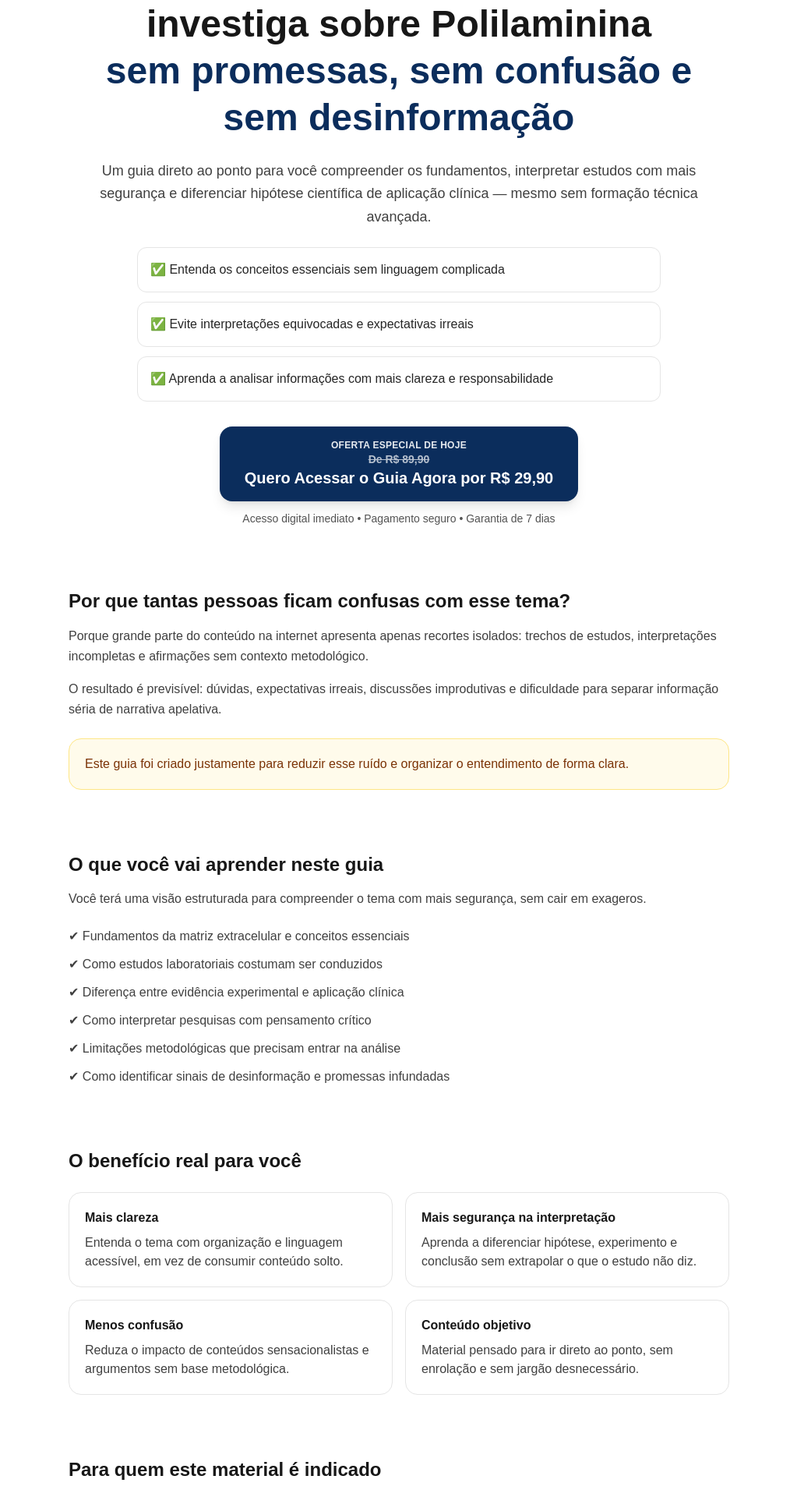
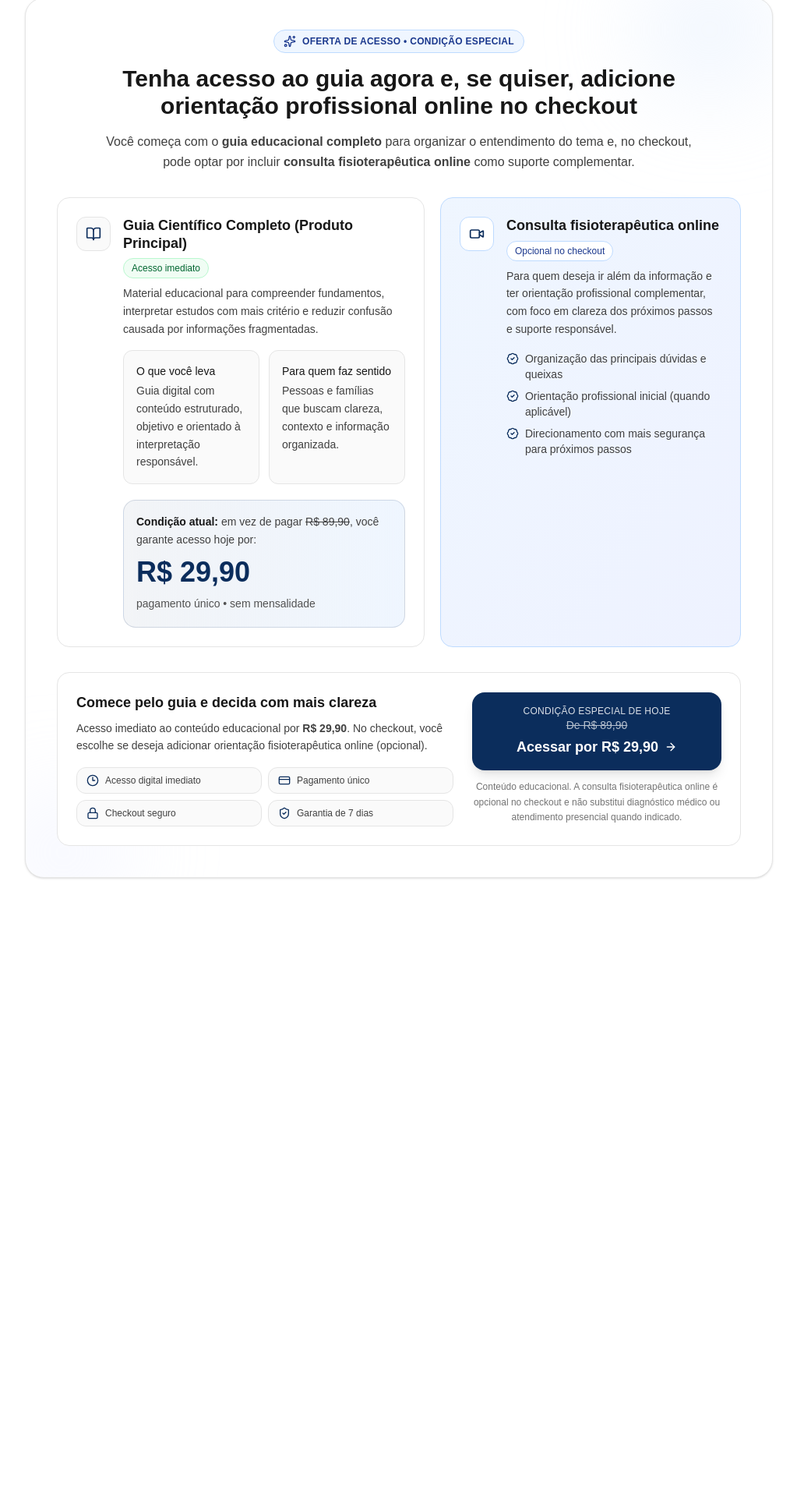
Before and after one commit to leandrotnorio/quiz-polilaminina, a Next.js app: page /oferta in a window 1280 px wide. Shown: the part 609-2529 px from the top of the page at 78% size, without its empty margins (128-1151 px from the left). After the commit the page ends 1799 px from the top, so only its background shows below. Built offline with nearby package versions, Linux system fonts and the light colour scheme; no server answers.

Commit message:
alt na LP

```diff
--- a/package.json
+++ b/package.json
@@ -9,6 +9,7 @@
     "lint": "eslint"
   },
   "dependencies": {
+    "lucide-react": "^0.575.0",
     "next": "16.1.6",
     "react": "19.2.3",
     "react-dom": "19.2.3"
--- a/src/app/oferta/page.tsx
+++ b/src/app/oferta/page.tsx
@@ -3,6 +3,7 @@
 import { useEffect } from "react";
 import { track } from "@/lib/pixel";
 import Image from "next/image";
+import { ArrowRight, BadgeCheck, BookOpen, Clock3, CreditCard, ShieldCheck, Sparkles, Video, Lock } from "lucide-react";
 
 const CHECKOUT_URL = "https://pay.kiwify.com.br/loqdJoT";
 
@@ -16,12 +17,15 @@ export default function OfertaPage() {
     window.location.href = CHECKOUT_URL;
   }
 
+
+
   return (
-    <main className="mx-auto max-w-4xl px-6 py-16">
+    <main className="mx-auto max-w-5xl px-4 py-12 sm:px-6 sm:py-16 lg:px-8">
 
       {/* HERO */}
-      <section className="text-center">
-    <div className="relative w-full h-[400px] rounded-3xl overflow-hidden shadow-xl">
+      <section className="mt-16 sm:mt-20 text-center">
+
+        <div className="relative w-full h-[400px] rounded-3xl overflow-hidden shadow-xl">
       <Image
         src="/imagem-seguro.png"
         alt="Guia sobre Polilaminina e matriz extracelular"
@@ -36,255 +40,198 @@ export default function OfertaPage() {
       Material educacional • Linguagem acessível • Baseado em interpretação científica responsável
     </div>
 
-    <h1 className="mt-6 text-4xl font-bold leading-tight md:text-5xl">
-      Entenda o que a ciência realmente investiga sobre Polilaminina
-      <span className="block text-[#0B2D5C]">
-        sem promessas, sem confusão e sem desinformação
-      </span>
-    </h1>
+        <div className="relative overflow-hidden rounded-2xl sm:rounded-3xl border border-neutral-200 bg-white p-4 shadow-sm sm:p-6 lg:p-10">
+          {/* efeitos visuais sutis */}
+          <div className="pointer-events-none absolute -top-10 right-0 h-28 w-28 rounded-full bg-blue-100/50 blur-3xl sm:h-40 sm:w-40" />
+          <div className="pointer-events-none absolute -bottom-10 -left-6 h-24 w-24 rounded-full bg-indigo-100/40 blur-3xl sm:h-36 sm:w-36" />
 
-    <p className="mt-6 text-lg text-neutral-700 leading-relaxed max-w-3xl mx-auto">
-      Um guia direto ao ponto para você compreender os fundamentos, interpretar estudos com mais segurança
-      e diferenciar hipótese científica de aplicação clínica — mesmo sem formação técnica avançada.
-    </p>
+          {/* Header */}
+          <div className="relative mx-auto max-w-3xl">
+            <div className="inline-flex flex-wrap items-center justify-center gap-2 rounded-full border border-blue-200 bg-blue-50 px-3 py-1.5 text-[10px] font-semibold uppercase tracking-wide text-blue-900 sm:text-xs">
+              <Sparkles className="h-4 w-4 shrink-0" />
+              <span>Oferta de acesso • condição especial</span>
+            </div>
 
-    <div className="mt-6 grid gap-3 text-left max-w-2xl mx-auto text-neutral-800">
-      <div className="rounded-xl border border-neutral-200 p-4 bg-white">
-        ✅ Entenda os conceitos essenciais sem linguagem complicada
-      </div>
-      <div className="rounded-xl border border-neutral-200 p-4 bg-white">
-        ✅ Evite interpretações equivocadas e expectativas irreais
-      </div>
-      <div className="rounded-xl border border-neutral-200 p-4 bg-white">
-        ✅ Aprenda a analisar informações com mais clareza e responsabilidade
-      </div>
-    </div>
+            <h2 className="mt-4 text-left text-[1.35rem] leading-[1.15] font-semibold text-neutral-900 sm:text-center sm:text-[1.75rem] md:text-3xl">
+              Tenha acesso ao guia agora e, se quiser, adicione orientação profissional online no checkout
+            </h2>
 
-    <div className="mt-8">
-      <button
-        onClick={handleCheckout}
-        className="cursor-pointer rounded-2xl bg-[#0B2D5C] px-8 py-4 text-white text-lg font-semibold hover:bg-[#09264D] transition shadow-lg"
-      >
-        <span className="block text-xs uppercase tracking-wide text-white/90">
-          Oferta Especial de Hoje
-        </span>
-        <span className="block text-sm line-through opacity-70">
-          De R$ 89,90
-        </span>
-        <span className="block text-xl font-bold">
-          Quero Acessar o Guia Agora por R$ 29,90
-        </span>
-      </button>
+            <p className="mt-4 text-left text-sm leading-relaxed text-neutral-700 sm:text-center sm:text-base">
+              Você começa com o <strong>guia educacional completo</strong> para organizar o entendimento do tema
+              e, no checkout, pode optar por incluir <strong>consulta fisioterapêutica online</strong> como suporte complementar.
+            </p>
+          </div>
 
-      <p className="mt-3 text-sm text-neutral-600">
-        Acesso digital imediato • Pagamento seguro • Garantia de 7 dias
-      </p>
-    </div>
-  </section>
+          {/* Estrutura da oferta (2 cards) */}
+          <div className="relative mt-6 grid grid-cols-1 gap-4 md:mt-8 md:gap-5 lg:grid-cols-[1.1fr_0.9fr]">
+            {/* Card principal do ebook */}
+            <div className="rounded-2xl border border-neutral-200 bg-white p-4 text-left sm:p-5 md:p-6">
+              <div className="flex items-start gap-3 sm:gap-4">
+                <div className="flex h-10 w-10 shrink-0 items-center justify-center rounded-xl border border-neutral-200 bg-neutral-50 text-[#0B2D5C] sm:h-11 sm:w-11">
+                  <BookOpen className="h-5 w-5 shrink-0" />
+                </div>
 
-      {/* PROBLEMA */}
-      <section className="mt-20">
-    <h2 className="text-2xl font-semibold">
-      Por que tantas pessoas ficam confusas com esse tema?
-    </h2>
+                <div className="min-w-0 w-full">
+                  <div className="flex flex-col items-start gap-2 sm:flex-row sm:flex-wrap sm:items-center">
+                    <h3 className="text-base font-semibold text-neutral-900 sm:text-lg leading-tight">
+                      Guia Científico Completo <span className="hidden sm:inline">(Produto Principal)</span>
+                    </h3>
 
-    <p className="mt-4 text-neutral-700 leading-relaxed">
-      Porque grande parte do conteúdo na internet apresenta apenas recortes isolados:
-      trechos de estudos, interpretações incompletas e afirmações sem contexto metodológico.
-    </p>
+                    <span className="inline-flex items-center rounded-full border border-green-200 bg-green-50 px-2.5 py-1 text-[11px] font-medium text-green-800 sm:text-xs">
+                      Acesso imediato
+                    </span>
+                  </div>
 
-    <p className="mt-4 text-neutral-700 leading-relaxed">
-      O resultado é previsível: dúvidas, expectativas irreais, discussões improdutivas
-      e dificuldade para separar informação séria de narrativa apelativa.
-    </p>
+                  <p className="mt-2 text-sm leading-relaxed text-neutral-700">
+                    Material educacional para compreender fundamentos, interpretar estudos com mais critério
+                    e reduzir confusão causada por informações fragmentadas.
+                  </p>
 
-    <div className="mt-6 rounded-2xl border border-amber-200 bg-amber-50 p-5 text-amber-900">
-      <p className="font-medium">
-        Este guia foi criado justamente para reduzir esse ruído e organizar o entendimento de forma clara.
-      </p>
-    </div>
-  </section>
+                  <div className="mt-4 grid grid-cols-1 gap-3 sm:grid-cols-2">
+                    <div className="rounded-xl border border-neutral-200 bg-neutral-50 p-3.5 sm:p-4">
+                      <p className="text-sm font-medium text-neutral-900">O que você leva</p>
+                      <p className="mt-1 text-sm leading-relaxed text-neutral-700">
+                        Guia digital com conteúdo estruturado, objetivo e orientado à interpretação responsável.
+                      </p>
+                    </div>
 
+                    <div className="rounded-xl border border-neutral-200 bg-neutral-50 p-3.5 sm:p-4">
+                      <p className="text-sm font-medium text-neutral-900">Para quem faz sentido</p>
+                      <p className="mt-1 text-sm leading-relaxed text-neutral-700">
+                        Pessoas e famílias que buscam clareza, contexto e informação organizada.
+                      </p>
+                    </div>
+                  </div>
 
-      {/* SOLUÇÃO */}
-      <section className="mt-20">
-    <h2 className="text-2xl font-semibold">
-      O que você vai aprender neste guia
-    </h2>
+                  {/* ancoragem de valor */}
+                  <div className="mt-5 rounded-2xl border border-[#0B2D5C]/15 bg-gradient-to-r from-[#0B2D5C]/5 to-blue-50 p-4">
+                    <p className="text-sm leading-relaxed text-neutral-700">
+                      <span className="font-semibold text-neutral-900">Condição atual:</span>{" "}
+                      em vez de pagar <span className="line-through">R$ 89,90</span>, você garante acesso hoje por:
+                    </p>
 
-    <p className="mt-4 text-neutral-700">
-      Você terá uma visão estruturada para compreender o tema com mais segurança, sem cair em exageros.
-    </p>
+                    <div className="mt-3 flex flex-col items-start gap-1 sm:flex-row sm:flex-wrap sm:items-end sm:gap-3">
+                      <p className="text-3xl font-bold leading-none text-[#0B2D5C] sm:text-4xl">
+                        R$ 29,90
+                      </p>
+                      <p className="text-sm text-neutral-600 sm:pb-1">
+                        pagamento único • sem mensalidade
+                      </p>
+                    </div>
+                  </div>
+                </div>
+              </div>
+            </div>
 
-    <ul className="mt-6 space-y-3 text-neutral-700">
-      <li>✔ Fundamentos da matriz extracelular e conceitos essenciais</li>
-      <li>✔ Como estudos laboratoriais costumam ser conduzidos</li>
-      <li>✔ Diferença entre evidência experimental e aplicação clínica</li>
-      <li>✔ Como interpretar pesquisas com pensamento crítico</li>
-      <li>✔ Limitações metodológicas que precisam entrar na análise</li>
-      <li>✔ Como identificar sinais de desinformação e promessas infundadas</li>
-    </ul>
-  </section>
+            {/* Card da consulta opcional no checkout */}
+            <div className="rounded-2xl border border-blue-200 bg-gradient-to-br from-blue-50 to-indigo-50 p-4 text-left sm:p-5 md:p-6">
+              <div className="flex items-start gap-3 sm:gap-4">
+                <div className="flex h-10 w-10 shrink-0 items-center justify-center rounded-xl border border-blue-200 bg-white text-[#0B2D5C] sm:h-11 sm:w-11">
+                  <Video className="h-5 w-5 shrink-0" />
+                </div>
 
-    {/* BENEFÍCIOS PRÁTICOS */}
-  <section className="mt-20">
-    <h2 className="text-2xl font-semibold">
-      O benefício real para você
-    </h2>
+                <div className="min-w-0 w-full">
+                  <div className="flex flex-col items-start gap-2 sm:flex-row sm:flex-wrap sm:items-center">
+                    <h3 className="text-base font-semibold text-neutral-900 sm:text-lg leading-tight">
+                      Consulta fisioterapêutica online
+                    </h3>
 
-    <div className="mt-6 grid gap-4 md:grid-cols-2">
-      <div className="rounded-2xl border border-neutral-200 p-5">
-        <h3 className="font-semibold text-neutral-900">Mais clareza</h3>
-        <p className="mt-2 text-neutral-700">
-          Entenda o tema com organização e linguagem acessível, em vez de consumir conteúdo solto.
-        </p>
-      </div>
+                    <span className="inline-flex items-center rounded-full border border-blue-200 bg-white px-2.5 py-1 text-[11px] font-medium text-blue-900 sm:text-xs">
+                      Opcional no checkout
+                    </span>
+                  </div>
 
-      <div className="rounded-2xl border border-neutral-200 p-5">
-        <h3 className="font-semibold text-neutral-900">Mais segurança na interpretação</h3>
-        <p className="mt-2 text-neutral-700">
-          Aprenda a diferenciar hipótese, experimento e conclusão sem extrapolar o que o estudo não diz.
-        </p>
-      </div>
+                  <p className="mt-2 text-sm leading-relaxed text-neutral-700">
+                    Para quem deseja ir além da informação e ter orientação profissional complementar,
+                    com foco em clareza dos próximos passos e suporte responsável.
+                  </p>
 
-      <div className="rounded-2xl border border-neutral-200 p-5">
-        <h3 className="font-semibold text-neutral-900">Menos confusão</h3>
-        <p className="mt-2 text-neutral-700">
-          Reduza o impacto de conteúdos sensacionalistas e argumentos sem base metodológica.
-        </p>
-      </div>
+                  <ul className="mt-4 space-y-2 text-sm text-neutral-700">
+                    <li className="flex items-start gap-2">
+                      <BadgeCheck className="mt-0.5 h-4 w-4 shrink-0 text-[#0B2D5C]" />
+                      <span>Organização das principais dúvidas e queixas</span>
+                    </li>
+                    <li className="flex items-start gap-2">
+                      <BadgeCheck className="mt-0.5 h-4 w-4 shrink-0 text-[#0B2D5C]" />
+                      <span>Orientação profissional inicial (quando aplicável)</span>
+                    </li>
+                    <li className="flex items-start gap-2">
+                      <BadgeCheck className="mt-0.5 h-4 w-4 shrink-0 text-[#0B2D5C]" />
+                      <span>Direcionamento com mais segurança para próximos passos</span>
+                    </li>
+                  </ul>
+                </div>
+              </div>
+            </div>
+          </div>
 
-      <div className="rounded-2xl border border-neutral-200 p-5">
-        <h3 className="font-semibold text-neutral-900">Conteúdo objetivo</h3>
-        <p className="mt-2 text-neutral-700">
-          Material pensado para ir direto ao ponto, sem enrolação e sem jargão desnecessário.
-        </p>
-      </div>
-    </div>
-  </section>
+          {/* CTA premium */}
+          <div className="relative mt-6 rounded-2xl border border-neutral-200 bg-white p-4 sm:mt-8 sm:p-5 md:p-6">
+            <div className="grid grid-cols-1 gap-5 lg:grid-cols-[minmax(0,1fr)_320px] lg:items-center lg:gap-6">
+              <div className="min-w-0 text-left">
+                <h3 className="text-base font-semibold text-neutral-900 sm:text-lg">
+                  Comece pelo guia e decida com mais clareza
+                </h3>
 
-      {/* PARA QUEM É */}
-     <section className="mt-20">
-    <h2 className="text-2xl font-semibold">
-      Para quem este material é indicado
-    </h2>
+                <p className="mt-2 text-sm leading-relaxed text-neutral-700">
+                  Acesso imediato ao conteúdo educacional por <strong>R$ 29,90</strong>. No checkout, você escolhe
+                  se deseja adicionar orientação fisioterapêutica online (opcional).
+                </p>
 
-    <ul className="mt-6 space-y-3 text-neutral-700">
-      <li>✔ Estudantes e acadêmicos</li>
-      <li>✔ Interessados em biotecnologia e pesquisa biomédica</li>
-      <li>✔ Pesquisadores iniciantes</li>
-      <li>✔ Familiares e interessados que querem entender o tema com responsabilidade</li>
-      <li>✔ Pessoas que convivem com desafios neurológicos e desejam compreender o que a ciência investiga</li>
-      <li>✔ Quem busca informação organizada, sem sensacionalismo</li>
-    </ul>
-  </section>
+                {/* microcopy de confiança */}
+                <div className="mt-4 grid grid-cols-1 gap-2 sm:grid-cols-2">
+                  <div className="inline-flex items-center gap-2 rounded-xl border border-neutral-200 bg-neutral-50 px-3 py-2 text-xs font-medium text-neutral-700">
+                    <Clock3 className="h-4 w-4 shrink-0 text-[#0B2D5C]" />
+                    <span>Acesso digital imediato</span>
+                  </div>
 
+                  <div className="inline-flex items-center gap-2 rounded-xl border border-neutral-200 bg-neutral-50 px-3 py-2 text-xs font-medium text-neutral-700">
+                    <CreditCard className="h-4 w-4 shrink-0 text-[#0B2D5C]" />
+                    <span>Pagamento único</span>
+                  </div>
 
-      {/* PARA QUEM NÃO É */}
-  <section className="mt-20">
-    <h2 className="text-2xl font-semibold">
-      Para quem este guia não é
-    </h2>
+                  <div className="inline-flex items-center gap-2 rounded-xl border border-neutral-200 bg-neutral-50 px-3 py-2 text-xs font-medium text-neutral-700">
+                    <Lock className="h-4 w-4 shrink-0 text-[#0B2D5C]" />
+                    <span>Checkout seguro</span>
+                  </div>
 
-    <ul className="mt-6 space-y-3 text-neutral-700">
-      <li>✖ Quem busca promessa de cura ou resultado garantido</li>
-      <li>✖ Quem procura soluções milagrosas</li>
-      <li>✖ Quem não tem interesse em interpretação responsável de estudos</li>
-    </ul>
-  </section>
+                  <div className="inline-flex items-center gap-2 rounded-xl border border-neutral-200 bg-neutral-50 px-3 py-2 text-xs font-medium text-neutral-700">
+                    <ShieldCheck className="h-4 w-4 shrink-0 text-[#0B2D5C]" />
+                    <span>Garantia de 7 dias</span>
+                  </div>
+                </div>
+              </div>
 
-    {/* QUEBRA DE OBJEÇÕES */}
-  <section className="mt-20">
-    <h2 className="text-2xl font-semibold text-center">
-      “Mas eu não sou da área, vou conseguir entender?”
-    </h2>
+              <div className="w-full lg:w-auto">
+                <div className="mx-auto w-full max-w-md lg:max-w-none">
+                  <button
+                    onClick={handleCheckout}
+                    className="group w-full cursor-pointer rounded-2xl bg-[#0B2D5C] px-5 py-4 text-white shadow-lg transition hover:bg-[#09264D] sm:px-6"
+                  >
+                    <span className="block text-xs uppercase tracking-wide text-white/85">
+                      Condição especial de hoje
+                    </span>
 
-    <div className="mt-6 rounded-2xl border border-neutral-200 p-6 bg-neutral-50">
-      <p className="text-neutral-700 leading-relaxed">
-        Sim. O guia foi estruturado para facilitar o entendimento progressivo do tema.
-        A proposta não é complicar — é organizar a informação para que você consiga acompanhar com clareza.
-      </p>
+                    <span className="block text-sm line-through opacity-70">
+                      De R$ 89,90
+                    </span>
 
-      <p className="mt-4 text-neutral-700 leading-relaxed">
-        Mesmo que você esteja começando agora, o material ajuda a construir uma base de interpretação mais sólida.
-      </p>
-    </div>
-  </section>
+                    <span className="mt-1 inline-flex items-center justify-center gap-2 text-base font-semibold sm:text-lg">
+                      Acessar por R$ 29,90
+                      <ArrowRight className="h-4 w-4 shrink-0 transition group-hover:translate-x-0.5" />
+                    </span>
+                  </button>
 
-  {/* OFERTA / ANCORAGEM */}
-  <section className="mt-20 text-center">
-    <h2 className="text-2xl font-semibold">
-      Oferta de acesso ao guia
-    </h2>
-
-    <p className="mt-4 text-neutral-700">
-      Em vez de pagar <span className="line-through">R$ 89,90</span>, hoje você pode acessar por:
-    </p>
-
-    <div className="mt-4 rounded-2xl border border-[#0B2D5C]/20 bg-[#0B2D5C]/5 p-6 inline-block min-w-[280px]">
-      <p className="text-sm uppercase tracking-wide text-neutral-600">Pagamento único</p>
-      <p className="text-4xl font-bold text-[#0B2D5C]">R$ 29,90</p>
-      <p className="mt-1 text-sm text-neutral-600">Acesso digital imediato</p>
-    </div>
-
-    <div className="mt-8">
-      <button
-        onClick={handleCheckout}
-        className="cursor-pointer rounded-2xl bg-[#0B2D5C] px-8 py-4 text-white text-lg font-semibold hover:bg-[#09264D] transition shadow-lg"
-      >
-        <span className="block text-sm line-through opacity-70">
-          De R$ 89,90
-        </span>
-        <span className="block text-xl font-bold">
-          Acessar Agora por R$ 29,90
-        </span>
-      </button>
-
-      <p className="mt-3 text-sm text-neutral-600">
-        Compra segura • Liberação imediata • Sem mensalidade
-      </p>
-    </div>
-  </section>
-
-      {/* GARANTIA */}
-      <section className="mt-20 text-center border border-neutral-200 rounded-2xl p-10">
-    <h2 className="text-2xl font-semibold">
-      Garantia de 7 dias
-    </h2>
-
-    <p className="mt-4 text-neutral-700 leading-relaxed">
-      Se o conteúdo não atender às suas expectativas, você pode solicitar reembolso
-      dentro do prazo legal de garantia.
-    </p>
-  </section>
-
-      {/* CTA FINAL */}
-     <section className="mt-20 text-center">
-    <h2 className="text-2xl font-semibold">
-      Tome sua decisão com base em informação organizada
-    </h2>
-
-    <p className="mt-4 text-neutral-700 max-w-2xl mx-auto">
-      Se você quer entender melhor o tema, reduzir confusão e analisar conteúdos com mais clareza,
-      este guia foi feito para isso.
-    </p>
-
-    <button
-      onClick={handleCheckout}
-      className="mt-8 cursor-pointer rounded-2xl bg-[#0B2D5C] px-8 py-4 text-white text-lg font-semibold hover:bg-[#09264D] transition shadow-lg"
-    >
-      <span className="block text-sm line-through opacity-70">
-        De R$ 89,90
-      </span>
-      <span className="block text-xl font-bold">
-        Quero Acessar Agora por R$ 29,90
-      </span>
-    </button>
-
-    <p className="mt-6 text-sm text-neutral-500">
-      Conteúdo educacional. Não substitui orientação médica, diagnóstico ou tratamento.
-    </p>
-  </section>
+                  <p className="mt-3 text-center text-xs leading-relaxed text-neutral-500">
+                    Conteúdo educacional. A consulta fisioterapêutica online é opcional no checkout e
+                    não substitui diagnóstico médico ou atendimento presencial quando indicado.
+                  </p>
+                </div>
+              </div>
+            </div>
+          </div>
+        </div>
+      </section>
 </main>
   );
 }
```
Also changed, not shown: 1 other file (tests, documents, lock files or other folders).
